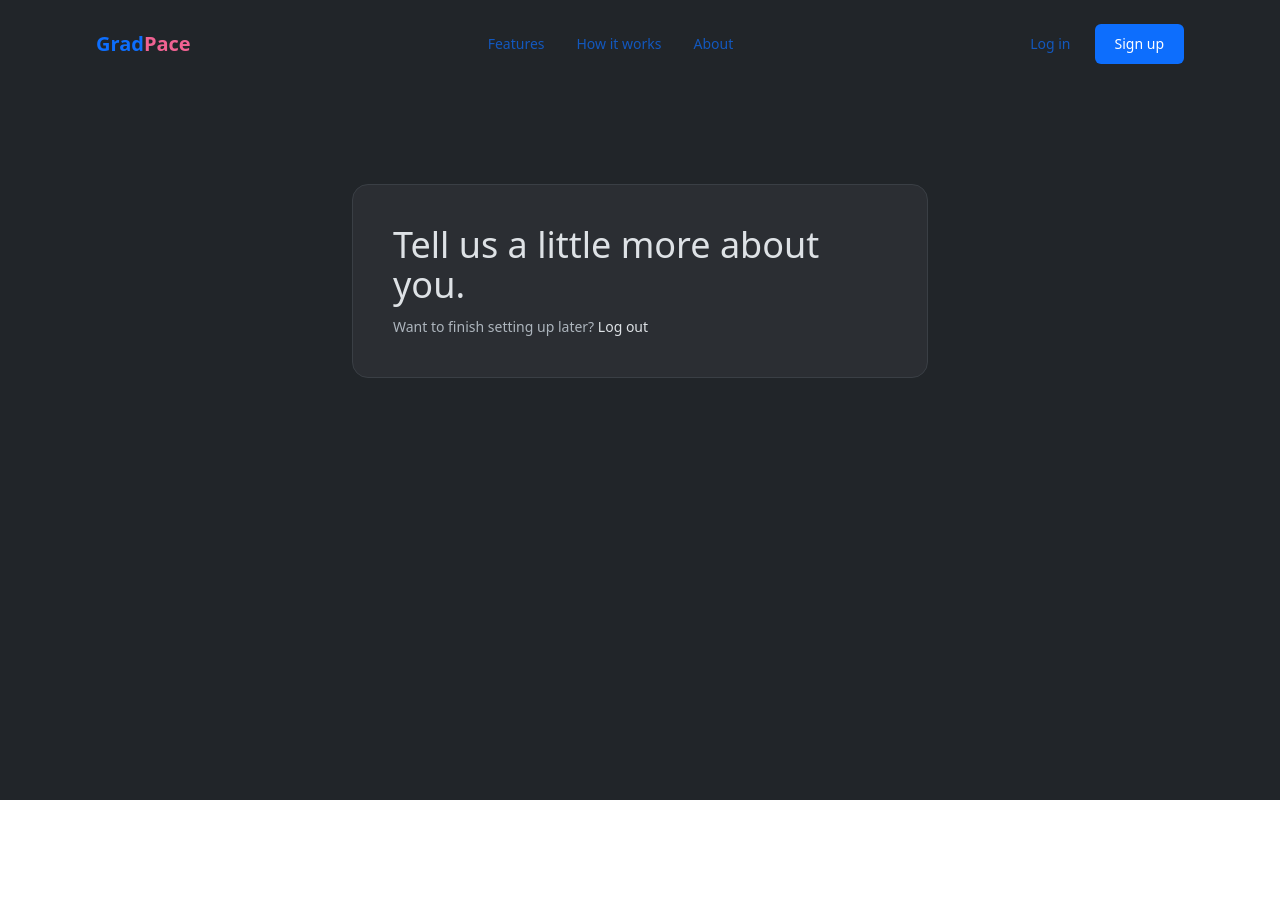
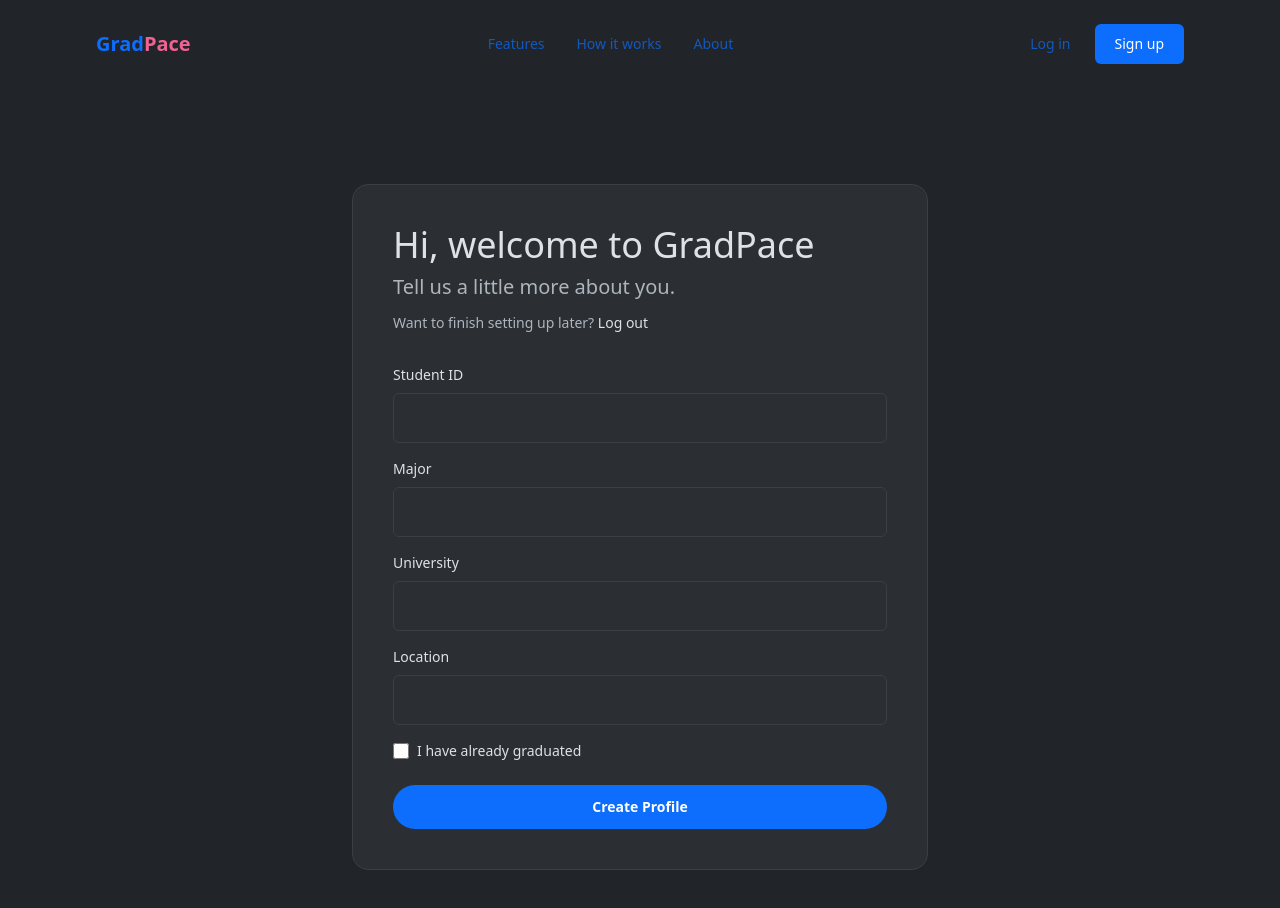
Before and after one commit to GradPace/GradPace-Prototype, a React (Vite) app in the folder frontend/: page /profileSetup in a window 1280 px wide. Shown: the top 908 px of the page. Before the commit the page ends 800 px from the top, so only its background shows below. Built offline with nearby package versions, Linux system fonts and the light colour scheme; no server answers.

Commit message:
Refresh token after logout, send new users to profileSetup after signup

```diff
--- a/frontend/src/lib/api/api.ts
+++ b/frontend/src/lib/api/api.ts
@@ -32,10 +32,16 @@ function messageFromResponseBody(data: unknown): string {
 // T is the shape of a *successful* response's JSON - callers pass it as
 // apiFetch<{ access: string; refresh: string }> so the returned data
 // is typed instead of `unknown`, without loosening error handling above.
-export async function apiFetch<T>(path: string, body: unknown): Promise<T> {
+export async function apiFetch<T>(path: string, body: unknown, auth = false): Promise<T> {
+  const headers: Record<string, string> = { 'Content-Type': 'application/json' }
+  if (auth) {
+    const access = localStorage.getItem('access')
+    if (access) headers.Authorization = `Bearer ${access}`
+  }
+
   const res = await fetch(`${API_URL}${path}`, {
     method: 'POST',
-    headers: { 'Content-Type': 'application/json' },
+    headers,
     body: JSON.stringify(body),
   })
 
@@ -58,3 +64,14 @@ export async function apiFetch<T>(path: string, body: unknown): Promise<T> {
 
   return data as T
 }
+
+
+export async function apiGet<T>(path: string): Promise<T> {
+  const access = localStorage.getItem('access')
+  const res = await fetch(`${API_URL}${path}`, {
+    headers: access ? { Authorization: `Bearer ${access}` } : {},
+  })
+  const data = await res.json().catch(() => null)
+  if (!res.ok) throw new ApiError(res.status, data, messageFromResponseBody(data))
+  return data as T
+}
--- /dev/null
+++ b/frontend/src/lib/api/auth.ts
@@ -0,0 +1,14 @@
+import { apiFetch } from './api'
+
+export async function logout() {
+  const refresh = localStorage.getItem('refresh')
+  try {
+    if (refresh) await apiFetch('/api/auth/logout/', { refresh }, true)
+  } catch {
+    // Server-side blacklist failed (expired access token, offline, etc.) -
+    // still log out locally below.
+  } finally {
+    localStorage.removeItem('access')
+    localStorage.removeItem('refresh')
+  }
+}
--- a/frontend/src/pages/LoginPage/LoginPage.tsx
+++ b/frontend/src/pages/LoginPage/LoginPage.tsx
@@ -2,7 +2,7 @@ import { useState, type FormEvent } from "react";
 import Navbar from "../../components/Navbar/Navbar";
 import { Link } from "react-router-dom";
 import { useNavigate } from "react-router-dom";
-import { apiFetch } from "../../lib/api/api";
+import { ApiError, apiFetch, apiGet } from "../../lib/api/api";
 
 /*
  * login page
@@ -29,7 +29,6 @@ export default function LoginPage() {
       });
       localStorage.setItem("access", access);
       localStorage.setItem("refresh", refresh);
-      navigate("/");
     } catch (err) {
       // A network-level failure (CORS block, backend unreachable) throws a
       // plain Error too ("Failed to fetch"), not just ApiError - err.message
@@ -37,6 +36,19 @@ export default function LoginPage() {
       setError(
         err instanceof Error ? err.message : "Invalid email or password.",
       );
+      return;
+    }
+
+    // here will determin where the user gets send based on if they finished setting up their profile
+    try {
+      await apiGet("/api/auth/profile/");
+      navigate("/profile", { replace: true }); // profile exists
+    } catch (err) {
+      if (err instanceof ApiError && err.status === 404) {
+        navigate("/profileSetup", { replace: true }); //signed up but never finished profile setup
+      } else {
+        navigate("/", { replace: true });
+      }
     }
   }
 
--- a/frontend/src/pages/ProfileSetupPage/ProfileSetupPage.tsx
+++ b/frontend/src/pages/ProfileSetupPage/ProfileSetupPage.tsx
@@ -1,7 +1,23 @@
 import Navbar from "../../components/Navbar/Navbar";
-import { Link } from "react-router-dom";
+import { useNavigate } from "react-router-dom";
+import { logout } from "../../lib/api/auth";
+import { useEffect, useState } from "react";
+import { apiGet } from "../../lib/api/api";
 
 export default function ProfileSetupPage() {
+  const navigate = useNavigate();
+  const [firstName, setFirstName] = useState<string | null>(null);
+
+  async function handleLogout() {
+    await logout();
+    navigate("/login", { replace: true });
+  }
+
+  useEffect(() => {
+    apiGet<{ first_name: string }>("/api/auth/me")
+      .then((user) => setFirstName(user.first_name))
+      .catch(() => setFirstName(null));
+  });
   return (
     <div className="min-h-screen bg-canvas font-sans text-ink">
       <Navbar />
@@ -9,14 +25,80 @@ export default function ProfileSetupPage() {
       <main className="mx-auto flex max-w-6xl justify-center px-8 py-24">
         <div className="w-full max-w-xl rounded-2xl border border-line bg-surface p-10">
           <h1 className="text-4xl font-medium text-ink">
+            Hi{firstName ? ` ${firstName}` : ""}, welcome to GradPace
+          </h1>
+          <h2 className="mt-2 text-xl font-medium text-slate">
             Tell us a little more about you.
-          </h1>
+          </h2>
           <p className="mt-3 text-sm text-slate">
             Want to finish setting up later?{" "}
-            <Link to="/login" className="text-ink hover:text-pink">
+            <button
+              type="button"
+              onClick={handleLogout}
+              className="text-ink hover:text-pink"
+            >
               Log out
-            </Link>
+            </button>
           </p>
+
+          <form className="mt-8 flex flex-col gap-6">
+            <div className="grid gap-4">
+              <label className="flex flex-col gap-2 text-sm font-medium text-ink">
+                Student ID
+                <input
+                  type="text"
+                  name="student_id"
+                  required
+                  className="rounded-md border border-line bg-transparent px-4 py-3 text-base text-ink outline-none focus:border-blue"
+                />
+              </label>
+
+              <label className="flex flex-col gap-2 text-sm font-medium text-ink">
+                Major
+                <input
+                  type="text"
+                  name="major"
+                  required
+                  className="rounded-md border border-line bg-transparent px-4 py-3 text-base text-ink outline-none focus:border-blue"
+                />
+              </label>
+
+              <label className="flex flex-col gap-2 text-sm font-medium text-ink">
+                University
+                <input
+                  type="text"
+                  name="uni"
+                  required
+                  className="rounded-md border border-line bg-transparent px-4 py-3 text-base text-ink outline-none focus:border-blue"
+                />
+              </label>
+
+              <label className="flex flex-col gap-2 text-sm font-medium text-ink">
+                Location
+                <input
+                  type="text"
+                  name="location"
+                  className="rounded-md border border-line bg-transparent px-4 py-3 text-base text-ink outline-none focus:border-blue"
+                />
+              </label>
+
+              <label className="flex items-center gap-2 text-sm font-medium text-ink">
+                <input
+                  type="checkbox"
+                  name="graduated"
+                  className="h-4 w-4 rounded border-line accent-blue"
+                />
+                I have already graduated
+              </label>
+
+              <button
+                type="submit"
+                className="mt-2 w-full rounded-full bg-blue py-3 text-sm font-semibold text-white transition-colors hover:bg-blue/90"
+              >
+                Create Profile
+              </button>
+            </div>
+          </form>
         </div>
       </main>
     </div>
--- a/frontend/src/pages/SignupPage/SignupPage.tsx
+++ b/frontend/src/pages/SignupPage/SignupPage.tsx
@@ -28,7 +28,7 @@ export default function SignupPage() {
       });
       localStorage.setItem("access", access);
       localStorage.setItem("refresh", refresh);
-      navigate("/");
+      navigate("/profileSetup", { replace: true });
     } catch (err) {
       // A network-level failure (CORS block, backend unreachable) throws a
       // plain Error too ("Failed to fetch"), not just ApiError - err.message
```
